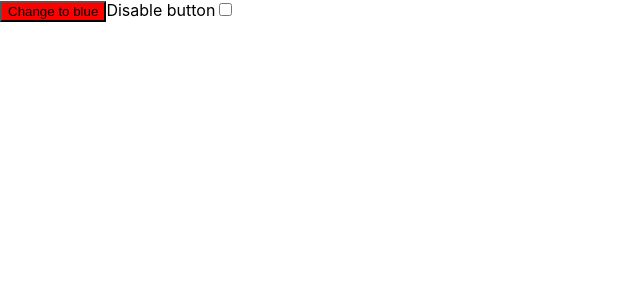
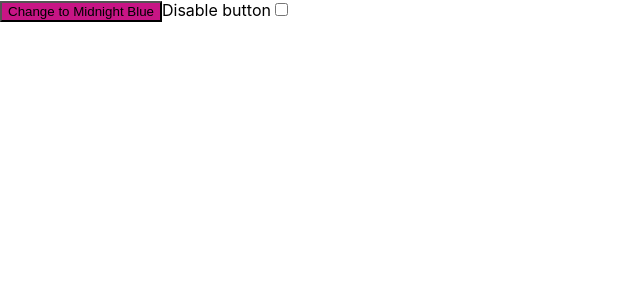
Before and after one commit to lydstyl/210310-color-button-jest-and-testing-library, a React (Create React App) app: page / in a window 1280 px wide. Shown: the top 300 px of the page, without its empty margins (0-640 px from the left). Built offline with nearby package versions, Linux system fonts and the light colour scheme.

Commit message:
unit test for new color names

```diff
--- a/src/App.js
+++ b/src/App.js
@@ -5,8 +5,8 @@ export function replaceCamelWithSpaces(colorName) {
 }
 
 function App() {
-  const [buttonTextColor, setButtonTextColor] = useState('blue')
-  const buttonText = `Change to ${buttonTextColor}`
+  const [buttonTextColor, setButtonTextColor] = useState('MidnightBlue')
+  const buttonText = `Change to ${replaceCamelWithSpaces(buttonTextColor)}`
 
   const [isDisabled, setIsDisabled] = useState(false)
 
@@ -14,19 +14,19 @@ function App() {
     if (isDisabled) {
       return 'gray'
     } else {
-      if (buttonText === 'Change to blue') {
-        return 'red'
+      if (buttonText === 'Change to Midnight Blue') {
+        return 'MediumVioletRed'
       } else {
-        return 'blue'
+        return 'MidnightBlue'
       }
     }
   })()
 
   function handleButtonClick () {
-    if (buttonTextColor === 'blue') {
-      setButtonTextColor('red')
+    if (buttonTextColor === 'MidnightBlue') {
+      setButtonTextColor('MediumVioletRed')
     } else {
-      setButtonTextColor('blue')
+      setButtonTextColor('MidnightBlue')
     }
   }
 
```
Also changed, not shown: 1 other file (tests, documents, lock files or other folders).
